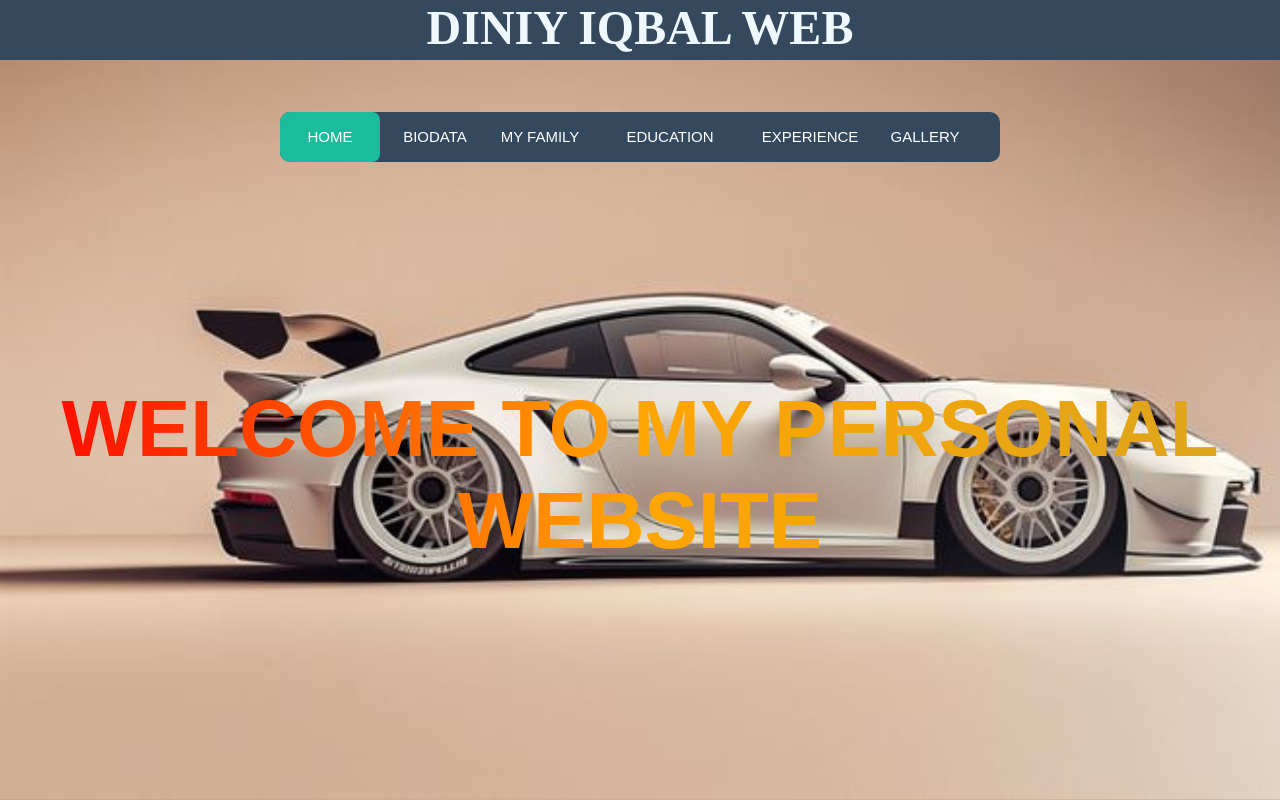
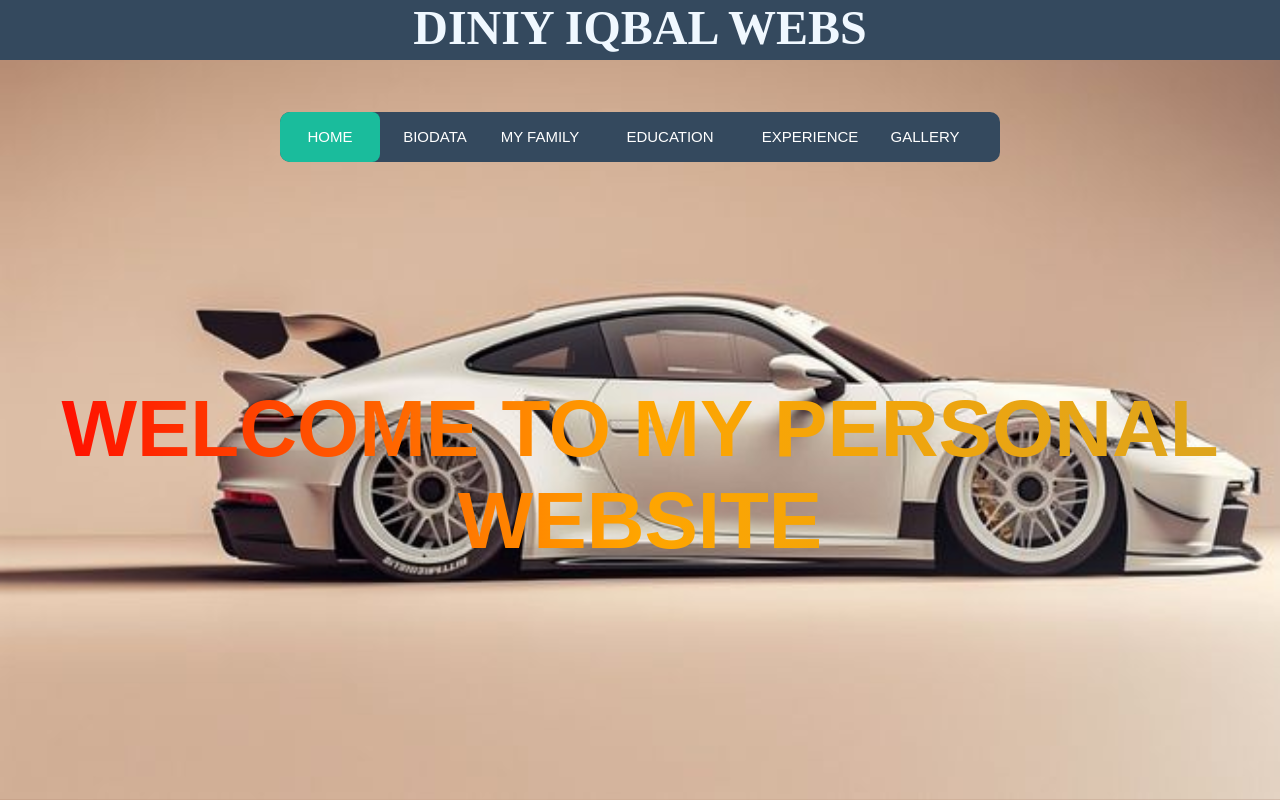
Before and after one commit to DiniyIqbal/DINIYIQBAL-IMD318, a plain HTML site: page index.html in a window 1280 px wide. Shown: the top 800 px of the page. Drawn offline with Linux system fonts and the light colour scheme.

Commit message:
Update index.html

```diff
--- a/index.html
+++ b/index.html
@@ -10,7 +10,7 @@
 
 </head>
 <body>
-<h1><strong>DINIY IQBAL WEB</strong></h1>
+<h1><strong>DINIY IQBAL WEBS</strong></h1>
 
 <header>
   <nav>
```
